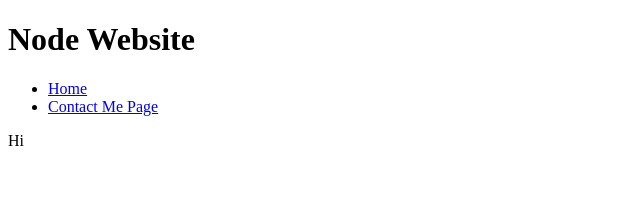
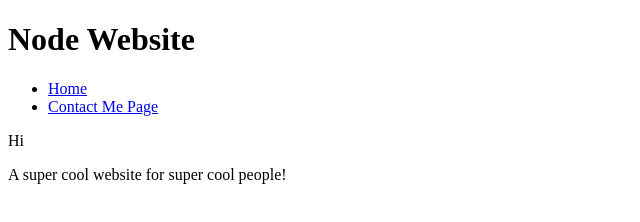
Before and after one commit to Figby222/node-website, a plain HTML site: page src/about.html in a window 1280 px wide. Shown: the whole page, without its empty margins (0-640 px from the left). Drawn offline with Linux system fonts and the light colour scheme.

Commit message:
Add description paragraph

```diff
--- a/src/about.html
+++ b/src/about.html
@@ -19,5 +19,10 @@
             </ul>
         </nav>
         Hi
+        <main>
+            <p className="description">
+                A super cool website for super cool people!
+            </p>
+        </main>
     </body>
 </html>
```
